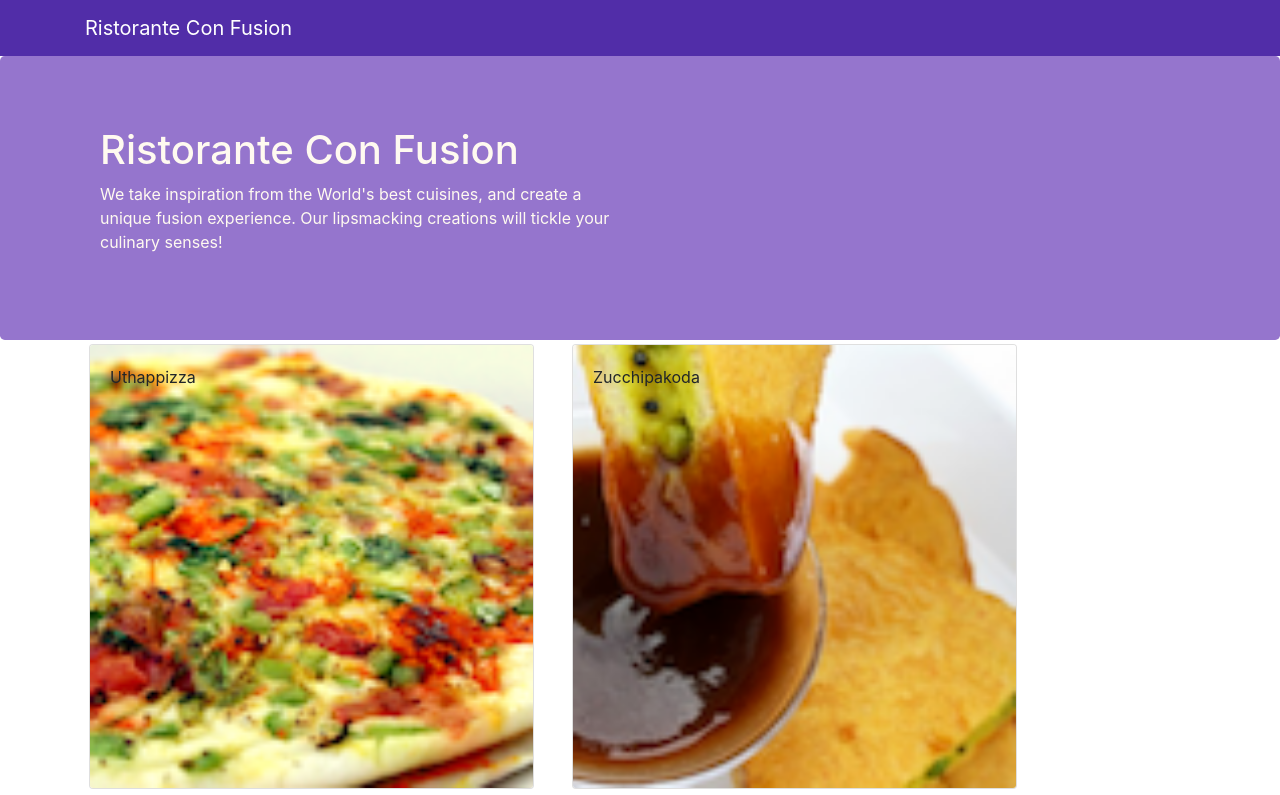
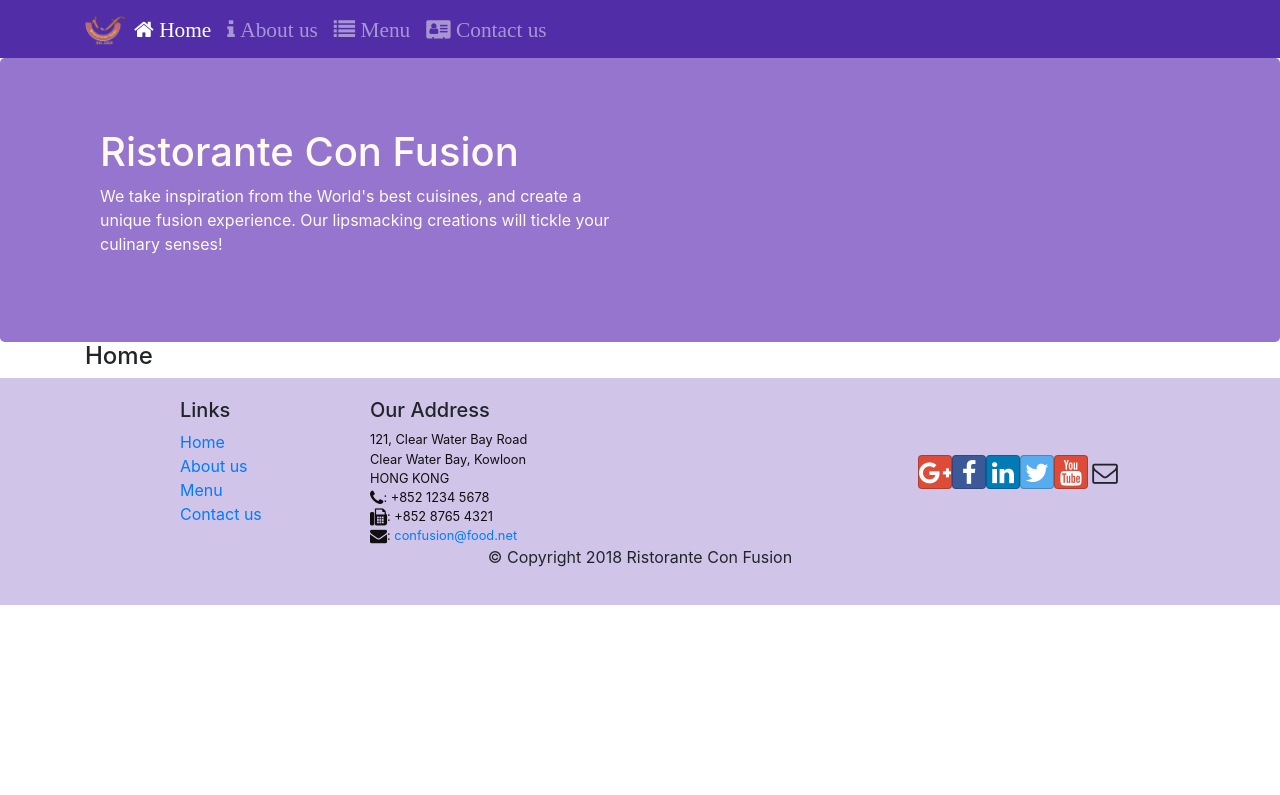
Before and after one commit to Tetragon44/coursera-react, a React (Create React App) app in the folder first/: page /home in a window 1280 px wide. Shown: the top 795 px of the page. Built offline with nearby package versions, Linux system fonts and the light colour scheme.

Commit message:
React rout

```diff
--- a/first/package.json
+++ b/first/package.json
@@ -12,6 +12,7 @@
     "react": "^16.13.1",
     "react-dom": "^16.13.1",
     "react-popper": "^2.2.2",
+    "react-router-dom": "^5.1.2",
     "react-scripts": "3.4.1",
     "reactstrap": "^8.4.1"
   },
--- a/first/src/App.js
+++ b/first/src/App.js
@@ -1,15 +1,18 @@
 import React, { Component } from 'react';
 import Main from './components/MainComponent';
 import './App.css';
+import {BrowserRouter} from 'react-router-dom';
 
 class App extends Component{
   render(){
     return (
-      <div>
+      <BrowserRouter>
+        <div>
 
-        <Main />
+          <Main />
 
-      </div>
+        </div>
+      </BrowserRouter>
     );
   }
 
--- a/first/src/components/FooterComponent.js
+++ b/first/src/components/FooterComponent.js
@@ -1,4 +1,5 @@
 import React, { Component } from 'react';
+import {Link} from 'react-router-dom';
 
 
 function Footer(props){
@@ -9,10 +10,10 @@
                 <div className="col-4 offset-1 col-sm-2">
                     <h5>Links</h5>
                     <ul className="list-unstyled">
-                        <li><a href="#">Home</a></li>
-                        <li><a href="#">About</a></li>
-                        <li><a href="#">Menu</a></li>
-                        <li><a href="contactus.html">Contact</a></li>
+                        <li><Link to="/home">Home</Link></li>
+                        <li><Link to="/about">About us</Link></li>
+                        <li><Link to="/menu">Menu</Link></li>
+                        <li><Link to="/contact">Contact us</Link></li>
                     </ul>
                 </div>
                 <div className="col-7 col-sm-5">
--- a/first/src/components/HeaderComponent.js
+++ b/first/src/components/HeaderComponent.js
@@ -1,14 +1,58 @@
 import React, { Component } from 'react';
-import{ Navbar, NavbarBrand, Jumbotron} from 'reactstrap';
+import{ Navbar, NavbarBrand,Nav, NavbarToggler, NavItem, Collapse,  Jumbotron} from 'reactstrap';
+import {NavLink} from 'react-router-dom';
 
 
 class Header extends Component{
+  constructor(props) {
+    super(props);
+
+    this.toggleNav = this.toggleNav.bind(this);
+    this.state = {
+      isNavOpen: false
+    };
+  }
+
+  toggleNav() {
+    this.setState({
+      isNavOpen: !this.state.isNavOpen
+    });
+  }
   render(){
     return(
       <>
-        <Navbar dark >
+        <Navbar dark expand='md'>
           <div className="container">
-            <NavbarBrand href="/"> Ristorante Con Fusion </NavbarBrand>
+            <NavbarToggler onClick={this.toggleNav} />
+            <NavbarBrand className="mr-auto" href="/">
+              <img src="assets/images/logo.png" height='30' width='41'
+                    alt='Ristorante Con Fusion' />
+            </NavbarBrand>
+            <Collapse isOpen={this.state.isNavOpen} navbar>
+              <Nav navbar>
+                <NavItem>
+                  <NavLink className='nav-link' to='/home'>
+                    <span className='fa fa-home fa-lg'> Home</span>
+                  </NavLink>
+                </NavItem>
+                <NavItem>
+                  <NavLink className='nav-link' to='/about'>
+                    <span className='fa fa-info fa-lg'> About us</span>
+                  </NavLink>
+                </NavItem>
+                <NavItem>
+                  <NavLink className='nav-link' to='/menu'>
+                    <span className='fa fa-list fa-lg'> Menu</span>
+                  </NavLink>
+                </NavItem>
+                <NavItem>
+                  <NavLink className='nav-link' to='/contact'>
+                    <span className='fa fa-address-card fa-lg'> Contact us</span>
+                  </NavLink>
+                </NavItem>
+              </Nav>
+            </Collapse>
+
           </div>
         </Navbar>
         <Jumbotron>
--- /dev/null
+++ b/first/src/components/HomeComponent.js
@@ -0,0 +1,10 @@
+import React from 'react';
+
+function Home(props){
+  return(
+    <div className='container'>
+      <h4>Home</h4>
+    </div>
+  );
+}
+export default Home;
--- a/first/src/components/MainComponent.js
+++ b/first/src/components/MainComponent.js
@@ -1,9 +1,11 @@
 import React, { Component } from 'react';
+import Home from './HomeComponent';
 import Menu from './MenuComponent';
 import Header from './HeaderComponent';
 import Footer from './FooterComponent';
 import DishDetailComponent from './DishdetailComponent';
 import { DISHES } from '../shared/dishes';
+import {Switch, Route, Redirect} from 'react-router-dom';
 
 
 class Main extends Component{
@@ -11,24 +13,27 @@
     super(props);
     this.state={
       dishes: DISHES,
-      selectedDish: null
+
     };
 
   }
-  onDishSelect(dishId) {
-    this.setState({ selectedDish: dishId});
-}
+
   render(){
+    const HomePage= ()=>{
+      return(
+        <Home />
+      );
+    }
     return (
       <div>
         <Header />
-        <Menu dishes={this.state.dishes}
-        onClick={(dishId) => this.onDishSelect(dishId)}>
-
-        </Menu>
-        <DishDetailComponent dish={this.state.dishes.filter
-          ((dish)=>dish.id===this.state.selectedDish)[0]}/>
-
+        <Switch>
+          <Route path="/home" component={HomePage} />
+          <Route exact path="/menu"
+              component={()=>
+              <Menu dishes={this.state.dishes} />} />
+          <Redirect to="/home" />
+        </Switch>
         <Footer />
       </div>
     );
```
Also changed, not shown: 1 other file (tests, documents, lock files or other folders).
